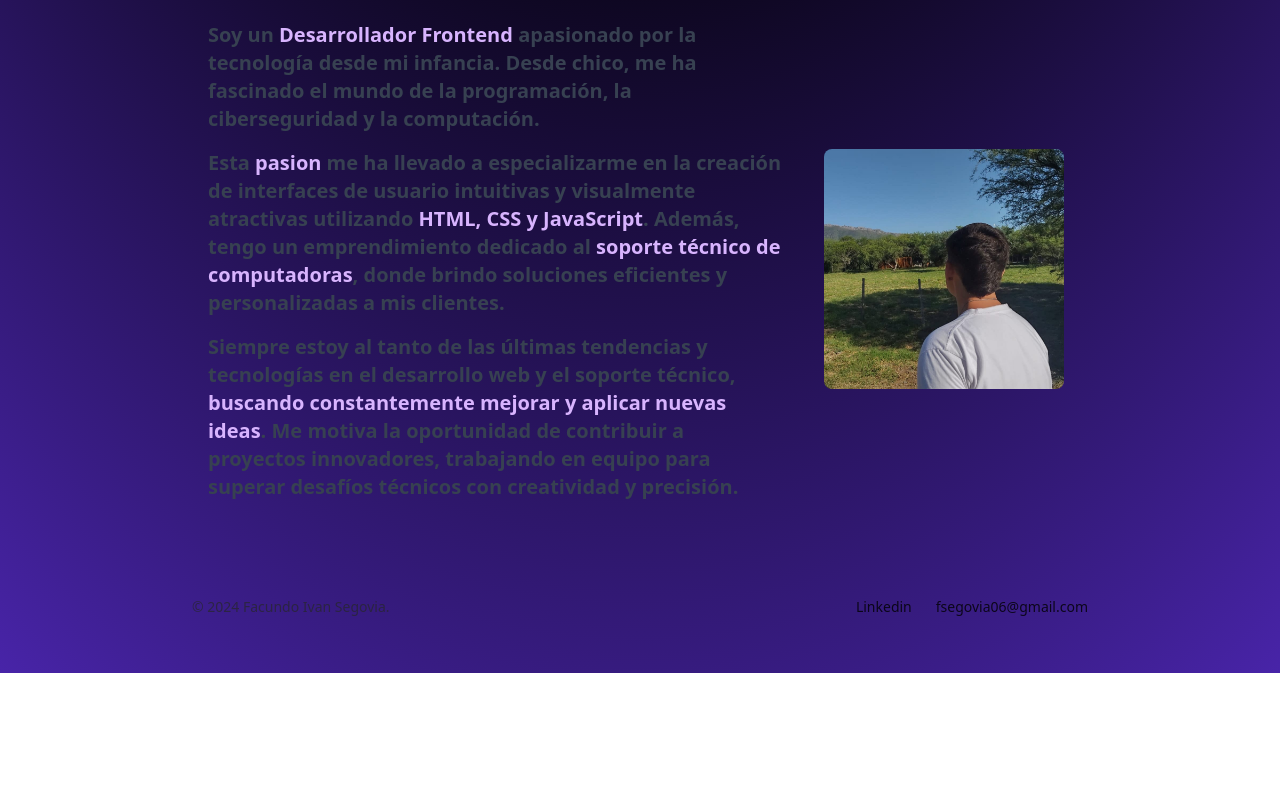
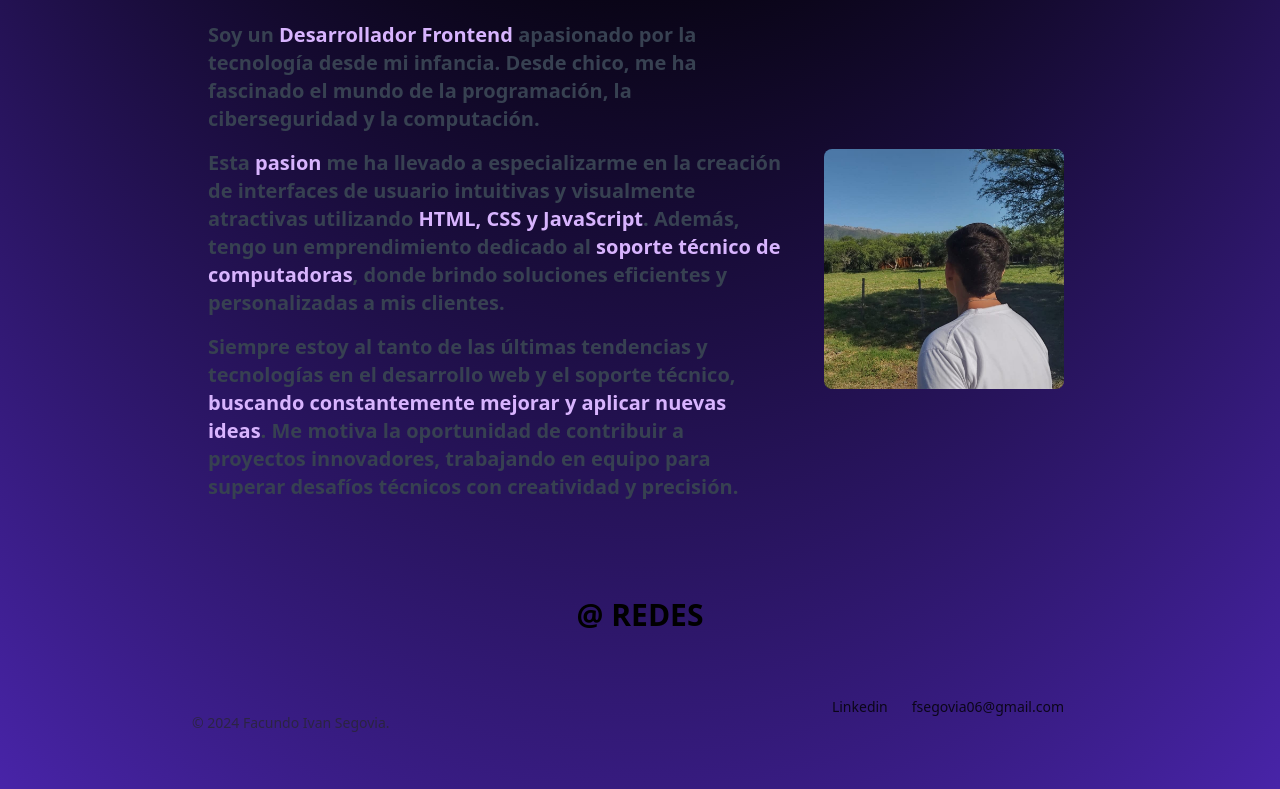
Before and after one commit to Facundosegovia01/portfolio, a website: page index.html in a window 1280 px wide. Shown: the part 1633-2422 px from the top of the page. Before the commit the page ends 2306 px from the top, so only its background shows below. Drawn offline with nearby package versions, Linux system fonts and the light colour scheme.

Commit message:
cambios en el footer

```diff
--- a/index.html
+++ b/index.html
@@ -45,9 +45,9 @@
               alt="Facundo Segovia foto">
           </a>
           <a href="https://www.linkedin.com/in/facundosegovia01" target="_blank">
-            <img class="size-10 " src="img/linkedin-icon-2.png" alt="Facundo Segovia github">
+            <img class="size-10 " src="img/linkedin-icon-2.png" alt="Facundo Segovia">
           </a>
-          <button class="  bg-gray-100 hover:bg-gray-200 text-purple-400 font-bold py-2 px-4 rounded inline-flex items-center">
+          <button class="bg-gray-100 hover:bg-gray-200 text-purple-400 font-bold py-2 px-4 rounded inline-flex items-center">
             <svg class="fill-current w-4 h-4 mr-2" xmlns="http://www.w3.org/2000/svg" viewBox="0 0 20 20"><path d="M13 8V2H7v6H2l8 8 8-8h-5zM0 18h20v2H0v-2z"/></svg>
             <a href="https://drive.google.com/file/d/127-5GqSdBAuaIzFRDBDyDWVidSBYfE3H/view?usp=sharing" target="_blank">Descarga mi CV</a>
           </button>
@@ -213,19 +213,30 @@
 
       </article>
     </section>
+<section class="mt-20 ">
+   <div>
+    <h2 class="text-3xl font-bold gap-x-8 dark:text-gray-100 text-center"> @ REDES</h2>
+   </div>
 
+</section>
   </main>
 
   <footer class="opacity-80 m-4 mt-16 w-full mx-auto container lg:max-w-4xl md:max-w-2xl mb-10 flex justify-center">
-    <div class="rounded-lg w-full max-w-screen-xl mx-auto md:flex md:items-center md:justify-between py-4"> <span
-        class="text-sm sm:text-center text-zinc-800/90 dark:text-zinc-200/90">© 2024
+    <div class="rounded-lg w-full max-w-screen-xl mx-auto md:flex md:items-center md:justify-between py-4">
+      <span
+        class="text-sm sm:text-center text-zinc-800/90 dark:text-zinc-200/90 ">© 2024
       Facundo Ivan Segovia.
       </span>
-      <ul class="flex flex-wrap items-center mt-3 text-sm font-medium dark:text-white/90 sm:mt-0">
-    <li> <a href="https://www.linkedin.com/in/facundosegovia01" class="hover:underline me-4 md:me-6">Linkedin</a>
+    </div>
+
+    <div class="flex flex-col justify-end md:flex md:flex-col md:justify-normal">
+      <ul class="flex flex-nowrap items-center mt-3 justify-center text-sm font-medium dark:text-white/90 sm:mt-0">
+    <li> <a href="https://www.linkedin.com/in/facundosegovia01" class="hover:underline me-4 md:me-6"> Linkedin</a>
       </li>
-<li> <span>fsegovia06@gmail.com</span> </li>
+<li> <span class="me-4 md:me-6">fsegovia06@gmail.com</span> </li>
       </ul>
+    </div>
+
   </footer>
 
   <script src="https://cdnjs.cloudflare.com/ajax/libs/flowbite/2.3.0/flowbite.min.js"></script>
```
Also changed, not shown: src/output.css.
